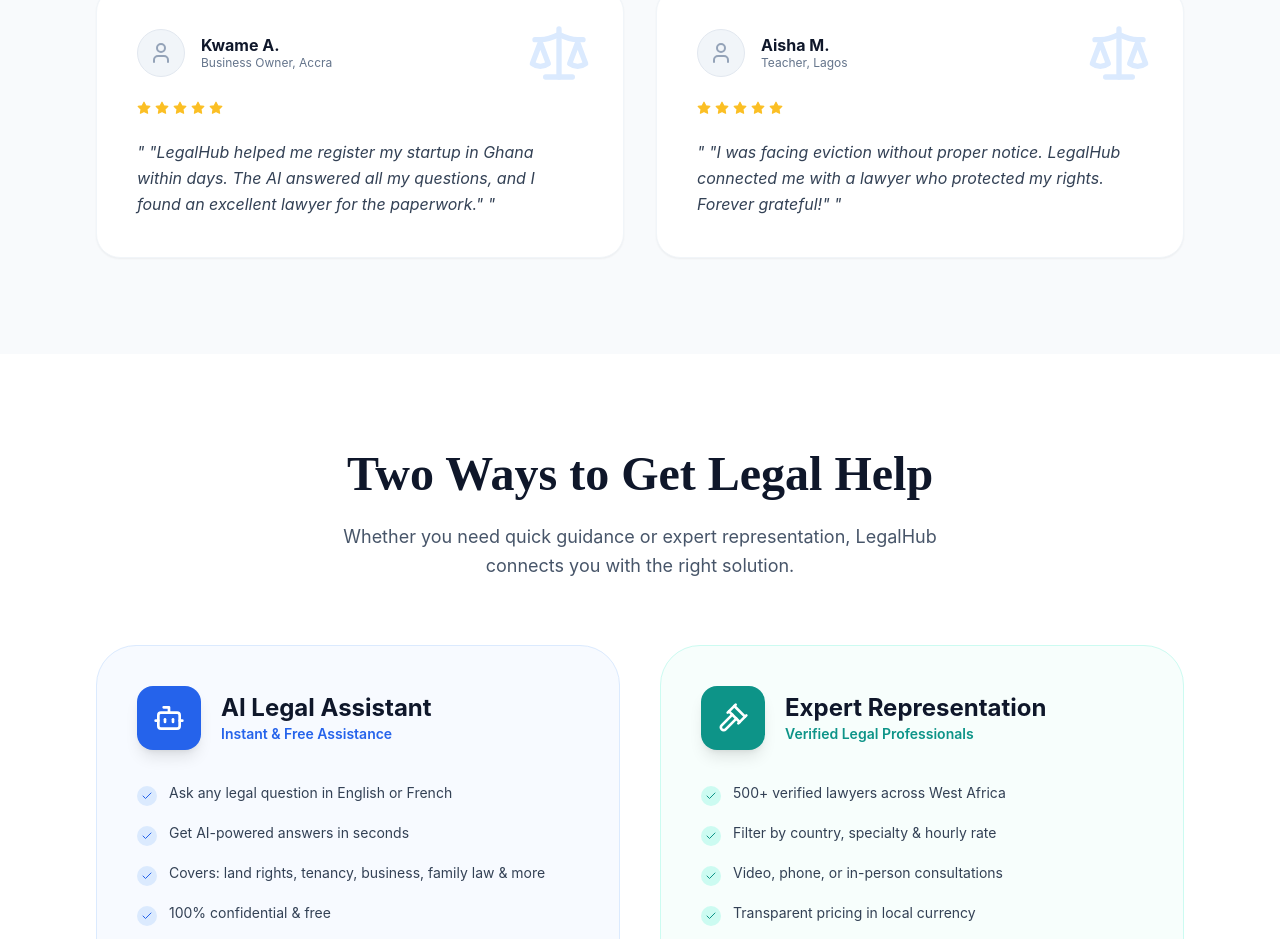
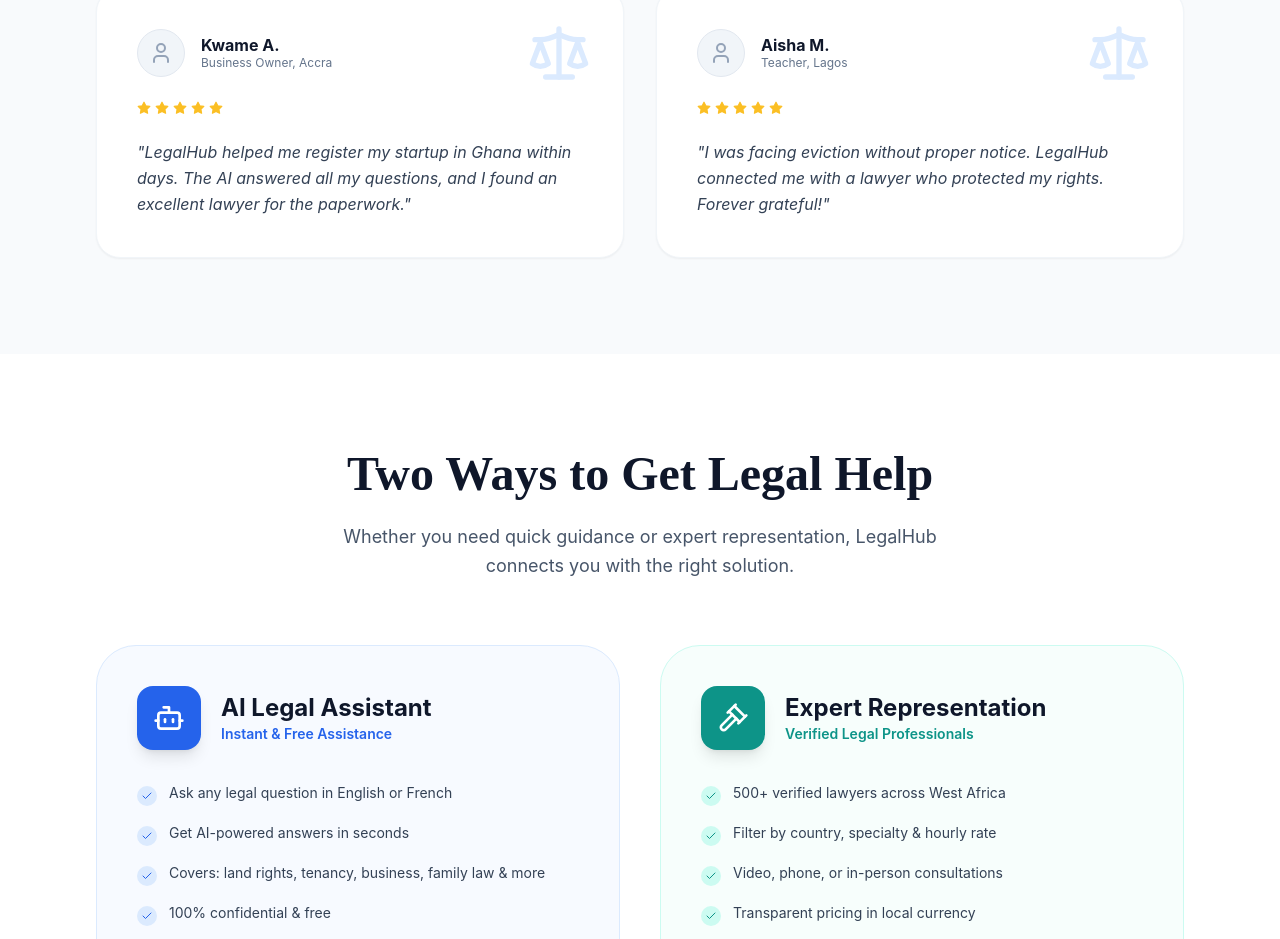
Before and after one commit to sangwajesly/legalhub-frontend, a Next.js app: page / in a window 1280 px wide. Shown: the part 1298-2237 px from the top of the page. Built offline with nearby package versions, Linux system fonts and the light colour scheme; no server answers.

Commit message:
fix: disable ESLint rules causing build failures

```diff
--- a/components/home/TrustSignals.tsx
+++ b/components/home/TrustSignals.tsx
@@ -94,8 +94,7 @@
               </div>
 
               <blockquote className="text-slate-700 dark:text-slate-300 italic leading-relaxed relative z-10">
-                "                &quot;{testimonial.quote}&quot;
-"
+                &quot;{testimonial.quote}&quot;
               </blockquote>
             </div>
           ))}
```
Also changed, not shown: .eslintrc.json.
